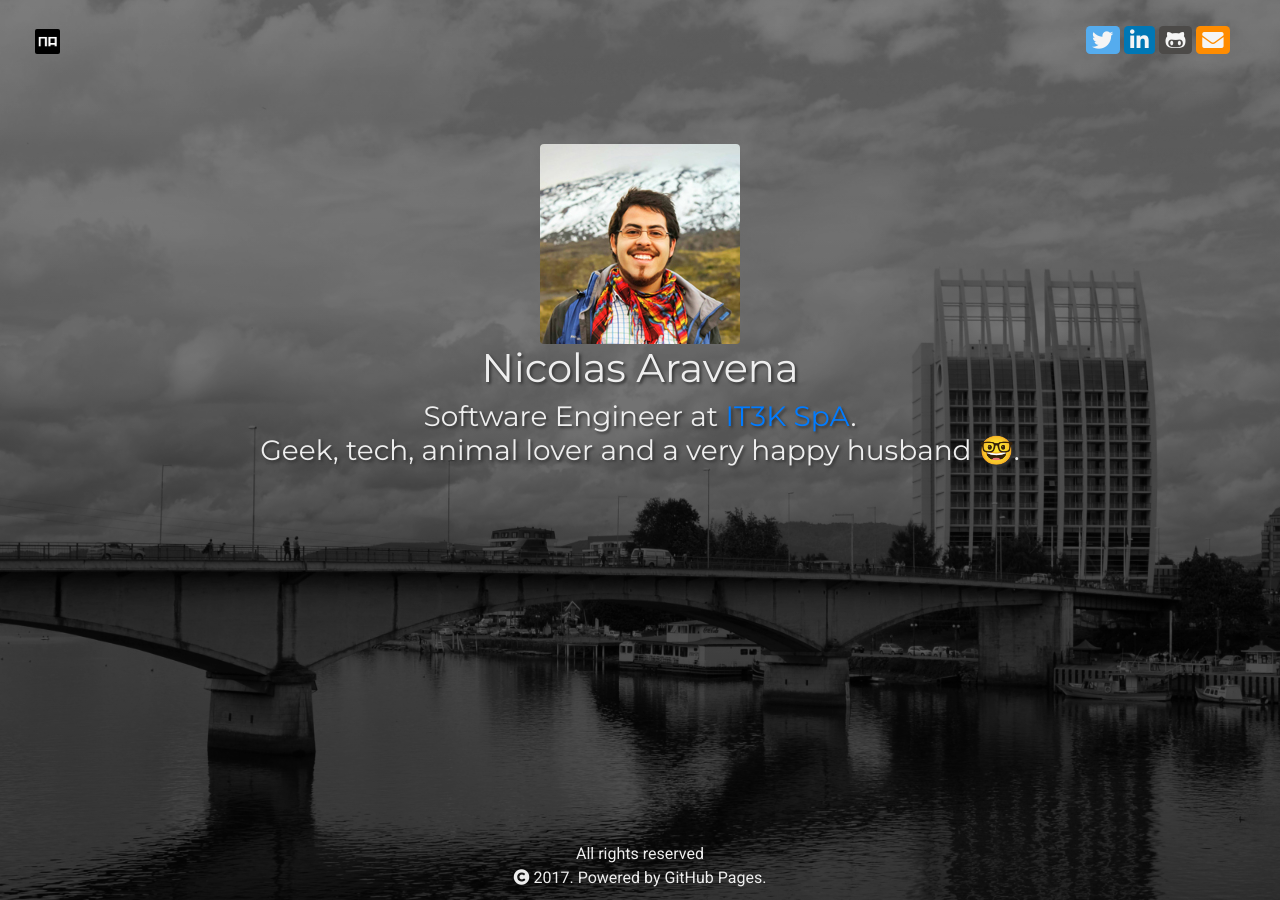
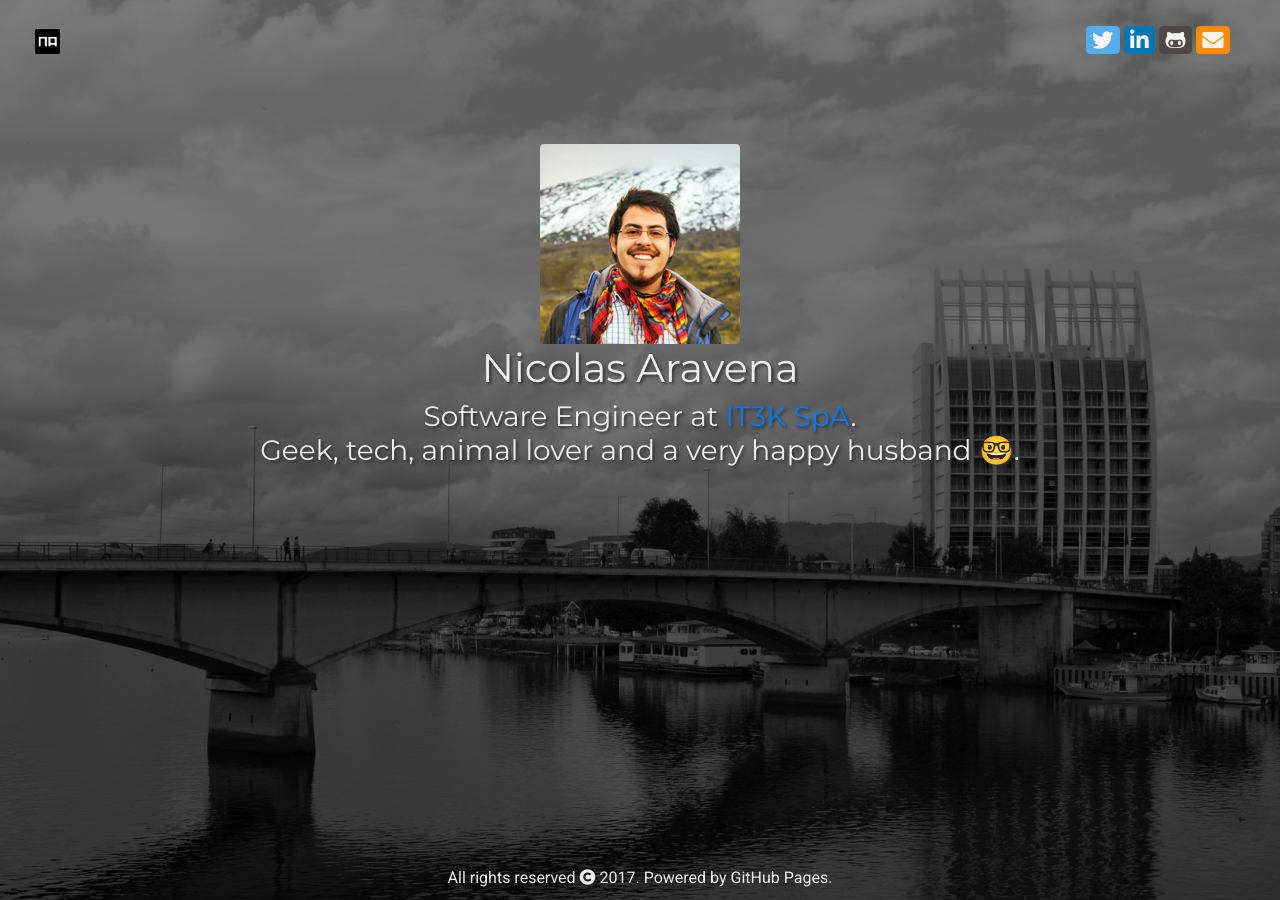
Before and after one commit to nicoaravena/nicoaravena.github.io, a Jekyll site: the page built from index.html, in a window 1280 px wide. Built offline with Jekyll 4.4.1, drawn with Linux system fonts in a browser that asks for light colours; nearby versions of some CDN libraries; the list of posts is cut into pages by our own code.

Commit message:
Fix in footer

```diff
--- a/_includes/footer.html
+++ b/_includes/footer.html
@@ -3,7 +3,7 @@
 		<div class="row align-items-center">
 			<div class="col">
 				<div class="copyright">
-					<p class="text-center"><span class="d-none d-sm-block">All rights reserved </span><i class="fa fa-copyright"></i> {{ site.time | date: '%Y' }}. Powered by <a href="http://www.github.com">GitHub Pages</a>.</p>
+					<p class="text-center"><span class="d-none d-sm-inline">All rights reserved </span><i class="fa fa-copyright"></i> {{ site.time | date: '%Y' }}. Powered by <a href="http://www.github.com">GitHub Pages</a>.</p>
 				</div>
 			</div>
 		</div>
--- a/_sass/style.scss
+++ b/_sass/style.scss
@@ -5,8 +5,6 @@
 @brand-warning: #f0ad4e;
 @brand-danger:  #d9534f;
 */
-
-html {}
 
 * {
     transition: all .20s ease-in-out;
```
Also changed, not shown: 1 other file.
